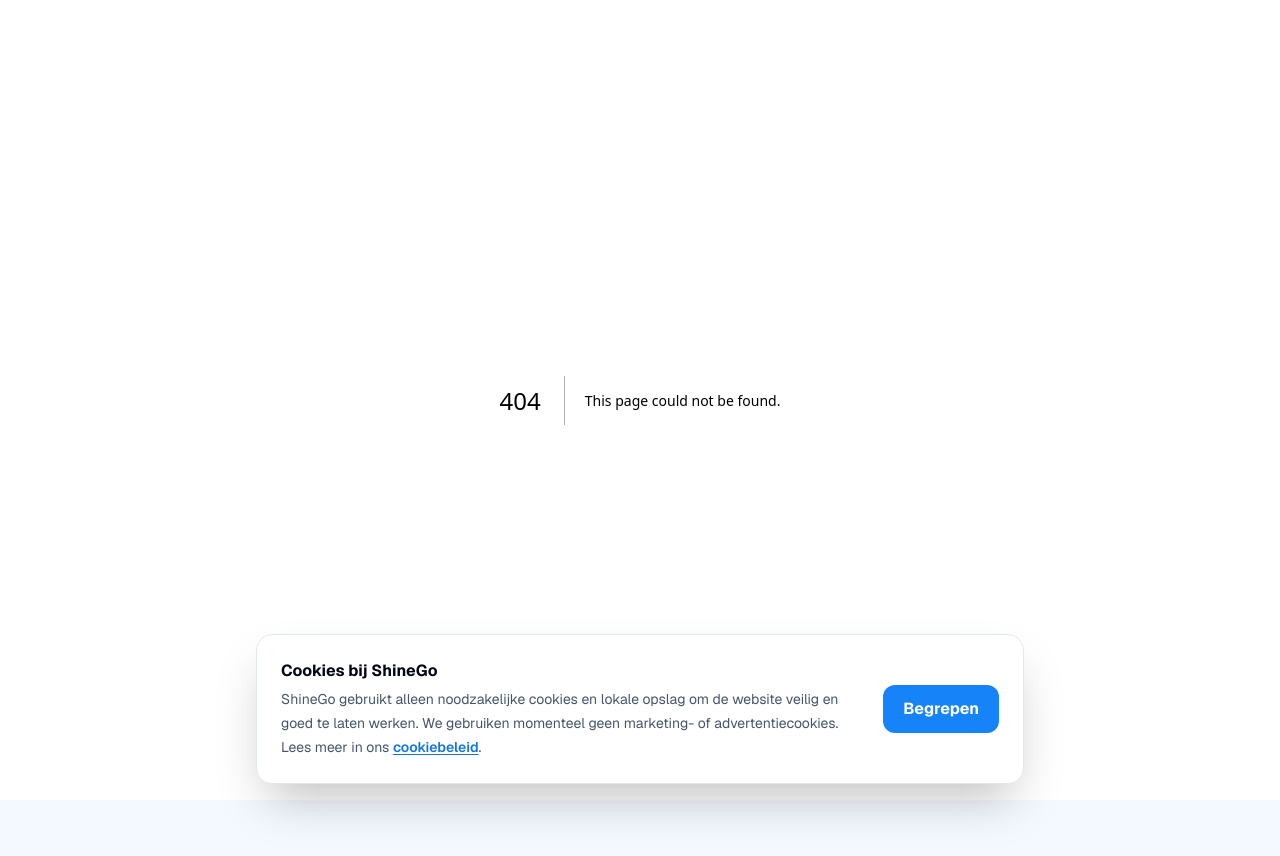
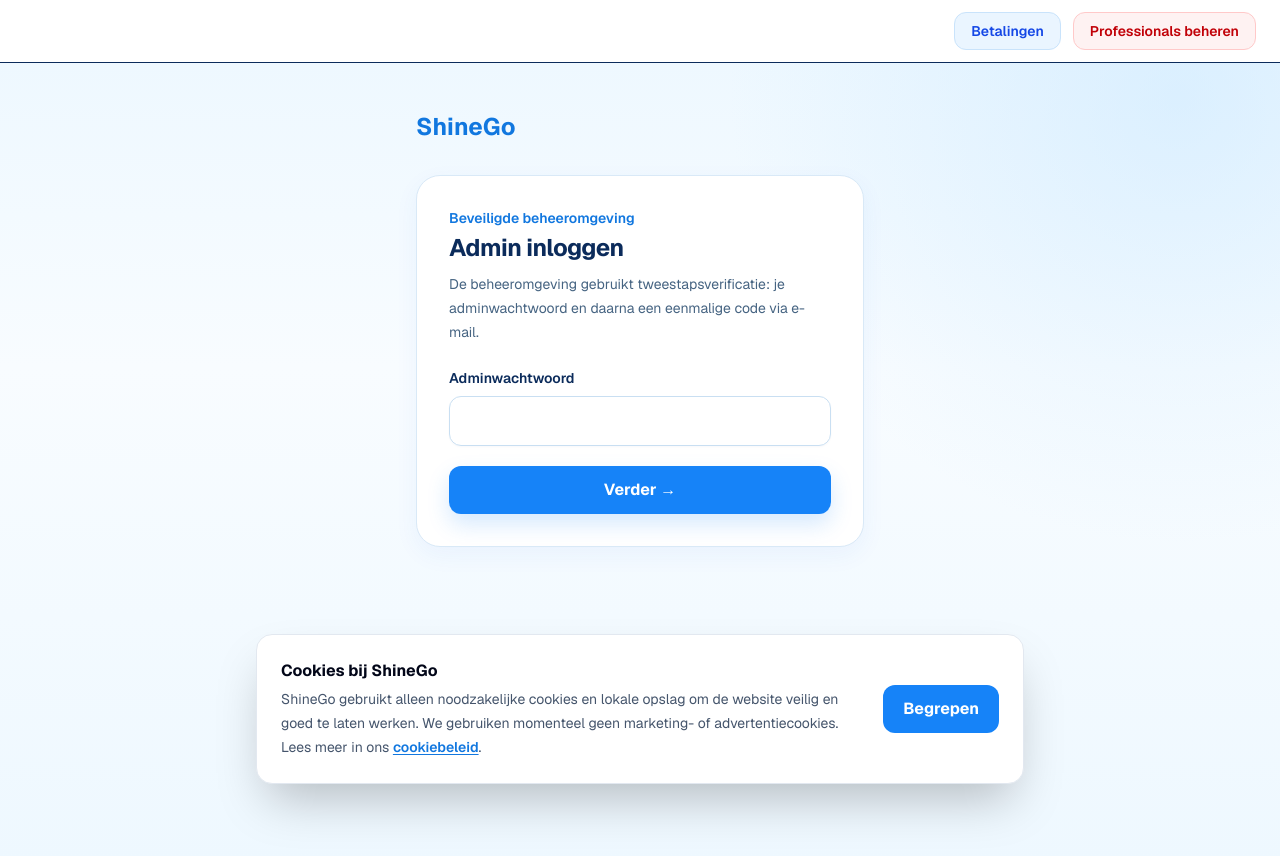
Before and after one commit to Shinego-app/shinego, a Next.js app: page /admin/login in a window 1280 px wide. Before the commit this address had no page. Shown: the top 856 px of the page. Before the commit the page ends 800 px from the top, so only its background shows below. Built offline with nearby package versions, Linux system fonts and the light colour scheme.

Commit message:
Voeg beveiligde admin loginpagina toe

```diff
--- /dev/null
+++ b/app/admin/login/page.tsx
@@ -0,0 +1,148 @@
+"use client";
+
+import { FormEvent, useState } from "react";
+
+export default function AdminLoginPage() {
+  const [stap, setStap] = useState<"password" | "code">("password");
+  const [password, setPassword] = useState("");
+  const [code, setCode] = useState("");
+  const [bezig, setBezig] = useState(false);
+  const [melding, setMelding] = useState("");
+
+  async function verstuurCode(event: FormEvent) {
+    event.preventDefault();
+    setBezig(true);
+    setMelding("");
+
+    try {
+      const response = await fetch("/api/admin-auth/request-code", {
+        method: "POST",
+        headers: { "Content-Type": "application/json" },
+        body: JSON.stringify({ password }),
+      });
+      const data = await response.json();
+
+      if (!response.ok) {
+        setMelding(data.error || "Inloggen mislukt.");
+        return;
+      }
+
+      setStap("code");
+      setPassword("");
+      setMelding("Er is een 6-cijferige code verstuurd naar het beheer-e-mailadres.");
+    } catch {
+      setMelding("Inloggen mislukt. Probeer het opnieuw.");
+    } finally {
+      setBezig(false);
+    }
+  }
+
+  async function controleerCode(event: FormEvent) {
+    event.preventDefault();
+    setBezig(true);
+    setMelding("");
+
+    try {
+      const response = await fetch("/api/admin-auth/verify-code", {
+        method: "POST",
+        headers: { "Content-Type": "application/json" },
+        body: JSON.stringify({ code }),
+      });
+      const data = await response.json();
+
+      if (!response.ok) {
+        setMelding(data.error || "Verificatie mislukt.");
+        return;
+      }
+
+      window.location.href = "/admin";
+    } catch {
+      setMelding("Verificatie mislukt. Probeer het opnieuw.");
+    } finally {
+      setBezig(false);
+    }
+  }
+
+  return (
+    <main className="min-h-screen bg-gray-50 px-4 py-12">
+      <div className="mx-auto w-full max-w-md">
+        <a href="/" className="text-2xl font-bold text-blue-600">ShineGo</a>
+
+        <section className="mt-8 rounded-3xl border border-gray-200 bg-white p-6 shadow-sm sm:p-8">
+          <div className="mb-6">
+            <p className="text-sm font-semibold text-blue-600">Beveiligde beheeromgeving</p>
+            <h1 className="mt-1 text-2xl font-bold text-gray-900">Admin inloggen</h1>
+            <p className="mt-2 text-sm leading-6 text-gray-600">
+              De beheeromgeving gebruikt tweestapsverificatie: je adminwachtwoord en daarna een eenmalige code via e-mail.
+            </p>
+          </div>
+
+          {stap === "password" ? (
+            <form onSubmit={verstuurCode}>
+              <label className="block">
+                <span className="mb-2 block text-sm font-semibold text-gray-800">Adminwachtwoord</span>
+                <input
+                  type="password"
+                  autoComplete="current-password"
+                  value={password}
+                  onChange={(event) => setPassword(event.target.value)}
+                  className="w-full rounded-xl border border-gray-300 px-4 py-3 text-gray-900 outline-none focus:border-blue-600 focus:ring-2 focus:ring-blue-100"
+                  required
+                />
+              </label>
+
+              <button
+                type="submit"
+                disabled={bezig || !password}
+                className="mt-5 w-full rounded-xl bg-blue-600 px-5 py-3 font-bold text-white hover:bg-blue-700 disabled:bg-gray-300"
+              >
+                {bezig ? "Code versturen..." : "Verder →"}
+              </button>
+            </form>
+          ) : (
+            <form onSubmit={controleerCode}>
+              <label className="block">
+                <span className="mb-2 block text-sm font-semibold text-gray-800">Verificatiecode</span>
+                <input
+                  inputMode="numeric"
+                  autoComplete="one-time-code"
+                  maxLength={6}
+                  value={code}
+                  onChange={(event) => setCode(event.target.value.replace(/\D/g, "").slice(0, 6))}
+                  className="w-full rounded-xl border border-gray-300 px-4 py-3 text-center text-2xl font-bold tracking-[0.35em] text-gray-900 outline-none focus:border-blue-600 focus:ring-2 focus:ring-blue-100"
+                  required
+                />
+              </label>
+
+              <button
+                type="submit"
+                disabled={bezig || code.length !== 6}
+                className="mt-5 w-full rounded-xl bg-blue-600 px-5 py-3 font-bold text-white hover:bg-blue-700 disabled:bg-gray-300"
+              >
+                {bezig ? "Controleren..." : "Inloggen →"}
+              </button>
+
+              <button
+                type="button"
+                onClick={() => {
+                  setStap("password");
+                  setCode("");
+                  setMelding("");
+                }}
+                className="mt-3 w-full px-4 py-2 text-sm font-semibold text-gray-600"
+              >
+                ← Opnieuw beginnen
+              </button>
+            </form>
+          )}
+
+          {melding && (
+            <div className="mt-5 rounded-xl bg-gray-50 p-4 text-sm text-gray-700">
+              {melding}
+            </div>
+          )}
+        </section>
+      </div>
+    </main>
+  );
+}
```
